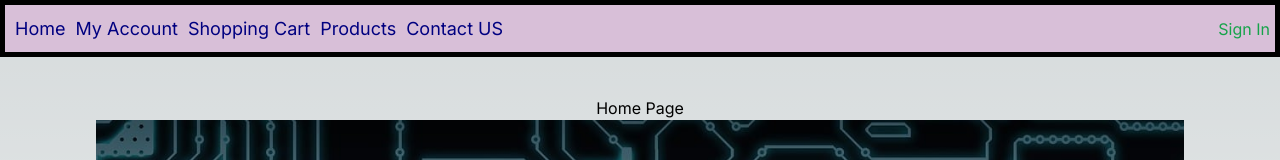
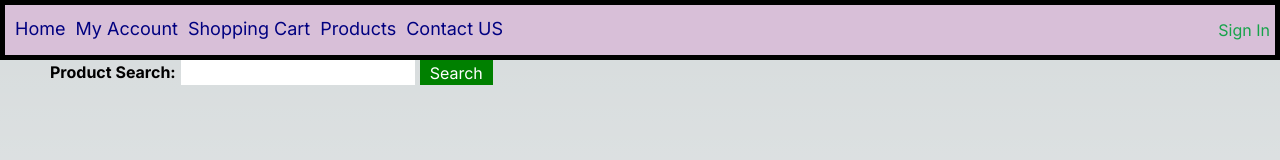
Before and after one commit to garrettWinter/electronic-empire, a Next.js app: page / in a window 1280 px wide. Shown: the top 160 px of the page. Built offline with nearby package versions, Linux system fonts and the light colour scheme; no server answers; the database is empty.

Commit message:
Created the SearchBar Component and added it to the header.

```diff
--- a/app/components/Header.js
+++ b/app/components/Header.js
@@ -4,6 +4,8 @@ import SigninButton from "./SigninButton";
 
 
 import { useRouter } from 'next/navigation'
+import SearchBar from "./product/SearchBar";
+import { relative } from "path";
 
 export default async function Header() {
   return (
@@ -17,6 +19,7 @@ export default async function Header() {
         flexDirection: 'row',
         position: 'fixed',
         width: '100%',
+        height: '60px',
         border: '5px solid black',
         padding: '10px 5px',
         top: 0
@@ -50,6 +53,10 @@ export default async function Header() {
         </ul>
         <SigninButton />
       </nav>
+      <div style={{paddingTop:'60px'}}>
+        <SearchBar />
+      </div>
+
     </header >
   );
 }
--- /dev/null
+++ b/app/components/product/SearchBar.tsx
@@ -0,0 +1,40 @@
+'use client';
+
+import React, { useRef } from 'react';
+import { useRouter } from 'next/navigation';
+
+export default function SearchBar() {
+    const router = useRouter();
+    const searchBar = useRef('');
+
+    const searchRedirect = () => {
+        //This if statment is preventing the search function from running when empty
+        if (searchBar.current === '') { return };
+
+        let searchTerm = ('/products/search/' + searchBar.current);
+        //This push will redirect the user to the inputed search term
+        router.push(searchTerm);
+    };
+
+    return (
+        <div style={{ display: 'flex', flexDirection: 'row', paddingLeft: '50px' }}>
+            <p style={{ fontWeight: 'bolder' }}>Product Search:</p>
+            <input
+                name='searchBar'
+                id='searchBar'
+                onChange={(e) => (searchBar.current = e.target.value)}
+                style={{
+                    height: '25px',
+                    margin: '0px 5px',
+                }}
+            ></input>
+            <button style={{
+                backgroundColor: 'green',
+                color: 'white',
+                padding: '0px 10px'
+            }}
+                onClick={searchRedirect}>Search</button>
+        </div>
+    )
+
+};
```
